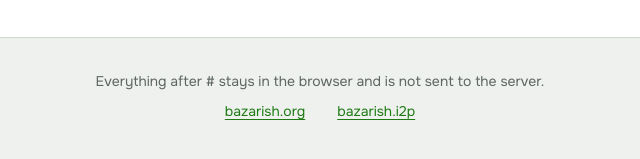
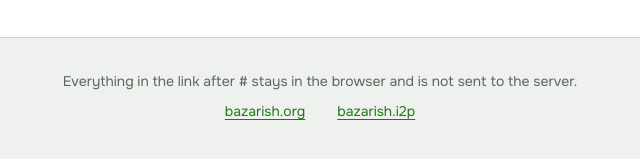
Before and after one commit to bazarish/bazari.sh, a plain HTML site: page docs/index.html in a window 1280 px wide. Shown: the part 763-922 px from the top of the page, 320-960 px from the left. Drawn offline with Linux system fonts and the light colour scheme.

Commit message:
Footer note: everything in the link after #

```diff
--- a/docs/index.html
+++ b/docs/index.html
@@ -47,7 +47,7 @@
   </section>
 </main>
 <footer class="foot">
-  <p id="note">Everything after # stays in the browser and is not sent to the server.</p>
+  <p id="note">Everything in the link after # stays in the browser and is not sent to the server.</p>
   <p class="foot-links"><a href="https://bazarish.org/" id="foot-site">bazarish.org</a> <a href="http://bazarish.i2p/" id="foot-i2p">bazarish.i2p</a></p>
 </footer>
 </body>
--- a/docs/link.js
+++ b/docs/link.js
@@ -19,7 +19,7 @@ const kText = {
         homeLead: "bazari.sh links open internal links in it.",
         download: "Download Bazarish",
         open: "Open in Bazarish",
-        note: "Everything after # stays in the browser and is not sent to the server.",
+        note: "Everything in the link after # stays in the browser and is not sent to the server.",
         inviteTitle: "Invitation to Bazarish",
         serverTitle: "Bazarish server",
         pairTitle: "Device pairing",
@@ -50,7 +50,7 @@ const kText = {
         homeLead: "Ссылки bazari.sh открывают в нём внутренние ссылки.",
         download: "Скачать Bazarish",
         open: "Открыть в Bazarish",
-        note: "Всё после # остаётся в браузере и не отправляется на сервер.",
+        note: "Всё в ссылке после # остаётся в браузере и не отправляется на сервер.",
         inviteTitle: "Приглашение в Bazarish",
         serverTitle: "Сервер Bazarish",
         pairTitle: "Подключение устройства",
@@ -81,7 +81,7 @@ const kText = {
         homeLead: "Los enlaces de bazari.sh abren en él enlaces internos.",
         download: "Descargar Bazarish",
         open: "Abrir en Bazarish",
-        note: "Todo lo que va después de # se queda en el navegador y no se envía al servidor.",
+        note: "Todo lo que va después de # en el enlace se queda en el navegador y no se envía al servidor.",
         inviteTitle: "Invitación a Bazarish",
         serverTitle: "Servidor de Bazarish",
         pairTitle: "Vinculación de dispositivo",
@@ -112,7 +112,7 @@ const kText = {
         homeLead: "bazari.sh 链接在其中打开内部链接。",
         download: "下载 Bazarish",
         open: "在 Bazarish 中打开",
-        note: "# 之后的内容只留在浏览器中，不会发送到服务器。",
+        note: "链接中 # 之后的内容只留在浏览器中，不会发送到服务器。",
         inviteTitle: "Bazarish 邀请",
         serverTitle: "Bazarish 服务器",
         pairTitle: "设备配对",
@@ -143,7 +143,7 @@ const kText = {
         homeLead: "تفتح روابط bazari.sh فيه روابط داخلية.",
         download: "تنزيل Bazarish",
         open: "فتح في Bazarish",
-        note: "يبقى كل ما بعد # في المتصفح ولا يُرسل إلى الخادم.",
+        note: "يبقى كل ما بعد # في الرابط داخل المتصفح ولا يُرسل إلى الخادم.",
         inviteTitle: "دعوة إلى Bazarish",
         serverTitle: "خادم Bazarish",
         pairTitle: "ربط جهاز",
```
